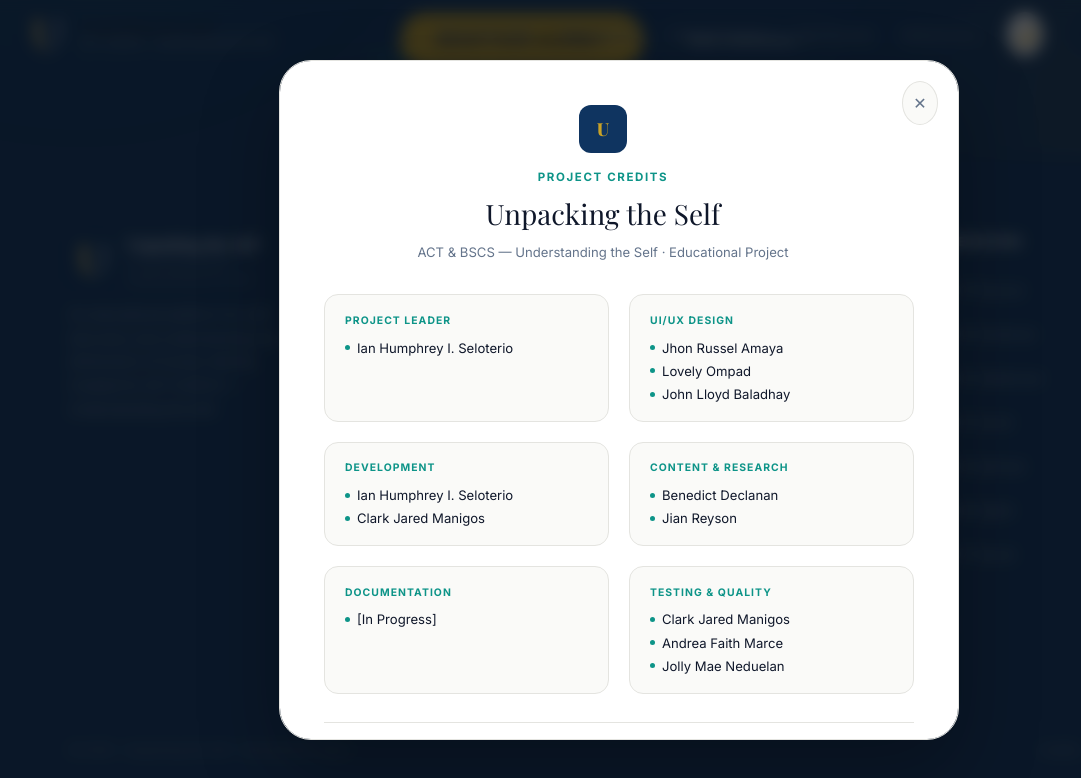
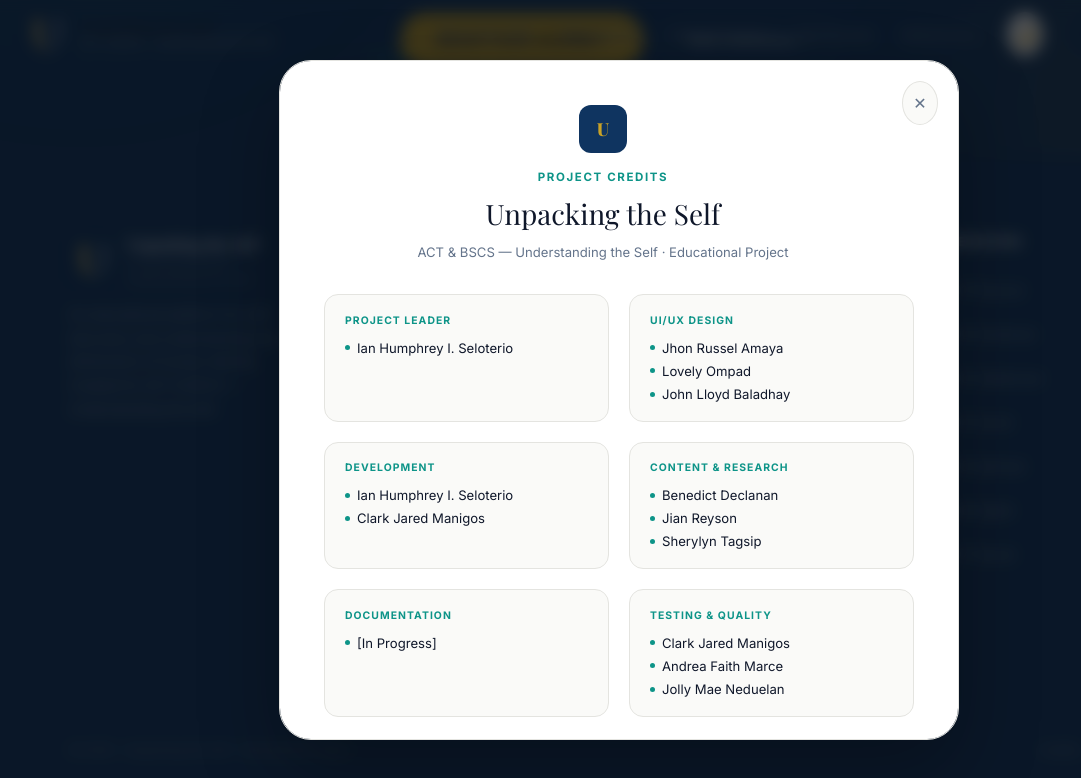
Before and after one commit to AescSeloterio/unpacking-the-self, a React (Vite) app: page / in a window 1280 px wide. Both pictures are taken after a click on the button "Credits". Shown: the part 3096-3874 px from the top of the page, without its empty margins (21-1102 px from the left). Built offline with nearby package versions, Linux system fonts and the light colour scheme; a web font is replaced by a local one.

Commit message:
Added a Researcher Member

```diff
--- a/src/components/CreditsModal.jsx
+++ b/src/components/CreditsModal.jsx
@@ -14,7 +14,7 @@ export default function CreditsModal({ onClose }) {
         },
         {
             role: 'Content & Research',
-            members: ['Benedict Declanan', 'Jian Reyson'],
+            members: ['Benedict Declanan', 'Jian Reyson', 'Sherylyn Tagsip'],
         },
         {
             role: 'Documentation',
```
